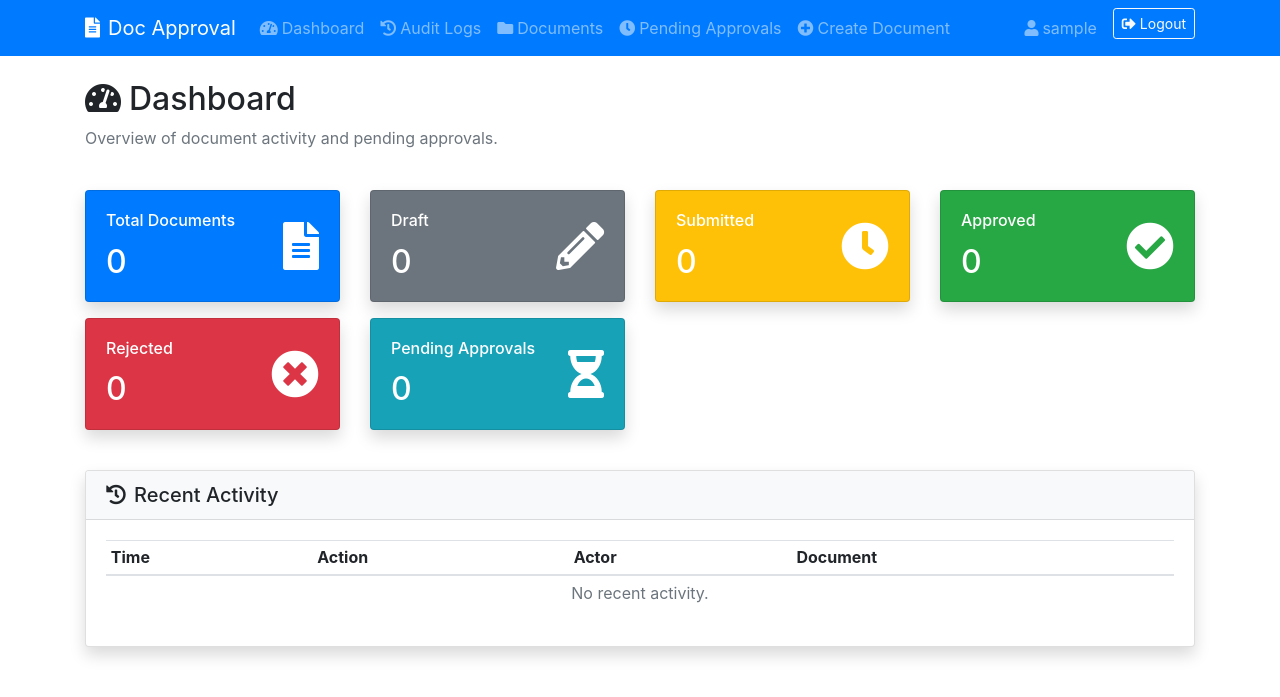
After one commit to mahfuz-ur-rahim/role-based-approval-workflow, a Django app: page /dashboard/ in a window 1280 px wide. The commit adds this page. Shown: the top 697 px of the page. Run offline with Django 5.2, Linux system fonts and the light colour scheme; the visitor is signed in with stand-in values (Sample User, id 1); data comes from the database, SQL or seed files in the repository; data that the repository does not hold is empty; some libraries are stand-ins or nearby versions.

Commit message:
Added dashboard

```diff
--- a/templates/base/base.html
+++ b/templates/base/base.html
@@ -55,6 +55,13 @@
                 <ul class="navbar-nav mr-auto">
                     {% if user.is_authenticated %}
                         {% if user.is_superuser %}
+                            {% if is_manager or is_admin %}
+                            <li class="nav-item">
+                                <a class="nav-link" href="{% url 'workflow:dashboard' %}">
+                                    <i class="fas fa-tachometer-alt mr-1"></i>Dashboard
+                                </a>
+                            </li>
+                            {% endif %}
                         <li class="nav-item">
                             <a class="nav-link" href="{% url 'reports:audit-log-list' %}">
                                 <i class="fas fa-history mr-1"></i>Audit Logs
--- /dev/null
+++ b/templates/workflow/dashboard.html
@@ -0,0 +1,149 @@
+{% extends "base/base.html" %}
+
+{% block content %}
+<div class="row mb-4">
+    <div class="col-md-12">
+        <h2><i class="fas fa-tachometer-alt mr-2"></i>Dashboard</h2>
+        <p class="text-muted">Overview of document activity and pending approvals.</p>
+    </div>
+</div>
+
+<!-- Statistics Cards -->
+<div class="row">
+    <div class="col-md-3 mb-3">
+        <div class="card text-white bg-primary shadow">
+            <div class="card-body">
+                <div class="d-flex justify-content-between align-items-center">
+                    <div>
+                        <h6 class="card-title">Total Documents</h6>
+                        <h2 class="mb-0">{{ total_docs }}</h2>
+                    </div>
+                    <i class="fas fa-file-alt fa-3x opacity-50"></i>
+                </div>
+            </div>
+        </div>
+    </div>
+    <div class="col-md-3 mb-3">
+        <div class="card text-white bg-secondary shadow">
+            <div class="card-body">
+                <div class="d-flex justify-content-between align-items-center">
+                    <div>
+                        <h6 class="card-title">Draft</h6>
+                        <h2 class="mb-0">{{ draft_count }}</h2>
+                    </div>
+                    <i class="fas fa-pencil-alt fa-3x opacity-50"></i>
+                </div>
+            </div>
+        </div>
+    </div>
+    <div class="col-md-3 mb-3">
+        <div class="card text-white bg-warning shadow">
+            <div class="card-body">
+                <div class="d-flex justify-content-between align-items-center">
+                    <div>
+                        <h6 class="card-title">Submitted</h6>
+                        <h2 class="mb-0">{{ submitted_count }}</h2>
+                    </div>
+                    <i class="fas fa-clock fa-3x opacity-50"></i>
+                </div>
+            </div>
+        </div>
+    </div>
+    <div class="col-md-3 mb-3">
+        <div class="card text-white bg-success shadow">
+            <div class="card-body">
+                <div class="d-flex justify-content-between align-items-center">
+                    <div>
+                        <h6 class="card-title">Approved</h6>
+                        <h2 class="mb-0">{{ approved_count }}</h2>
+                    </div>
+                    <i class="fas fa-check-circle fa-3x opacity-50"></i>
+                </div>
+            </div>
+        </div>
+    </div>
+    <div class="col-md-3 mb-3">
+        <div class="card text-white bg-danger shadow">
+            <div class="card-body">
+                <div class="d-flex justify-content-between align-items-center">
+                    <div>
+                        <h6 class="card-title">Rejected</h6>
+                        <h2 class="mb-0">{{ rejected_count }}</h2>
+                    </div>
+                    <i class="fas fa-times-circle fa-3x opacity-50"></i>
+                </div>
+            </div>
+        </div>
+    </div>
+    <div class="col-md-3 mb-3">
+        <div class="card text-white bg-info shadow">
+            <div class="card-body">
+                <div class="d-flex justify-content-between align-items-center">
+                    <div>
+                        <h6 class="card-title">Pending Approvals</h6>
+                        <h2 class="mb-0">{{ pending_approvals }}</h2>
+                    </div>
+                    <i class="fas fa-hourglass-half fa-3x opacity-50"></i>
+                </div>
+            </div>
+        </div>
+    </div>
+</div>
+
+<!-- Recent Activity -->
+<div class="row mt-4">
+    <div class="col-md-12">
+        <div class="card shadow">
+            <div class="card-header bg-light">
+                <h5 class="mb-0"><i class="fas fa-history mr-2"></i>Recent Activity</h5>
+            </div>
+            <div class="card-body">
+                <div class="table-responsive">
+                    <table class="table table-sm table-hover">
+                        <thead>
+                            <tr>
+                                <th>Time</th>
+                                <th>Action</th>
+                                <th>Actor</th>
+                                <th>Document</th>
+                            </tr>
+                        </thead>
+                        <tbody>
+                            {% for log in recent_logs %}
+                            <tr>
+                                <td>{{ log.created_at|date:"Y-m-d H:i" }}</td>
+                                <td>
+                                    {% if log.action == 'DOCUMENT_CREATED' %}
+                                        <span class="badge badge-primary">Created</span>
+                                    {% elif log.action == 'DOCUMENT_SUBMITTED' %}
+                                        <span class="badge badge-warning">Submitted</span>
+                                    {% elif log.action == 'DOCUMENT_APPROVED' %}
+                                        <span class="badge badge-success">Approved</span>
+                                    {% elif log.action == 'DOCUMENT_REJECTED' %}
+                                        <span class="badge badge-danger">Rejected</span>
+                                    {% else %}
+                                        <span class="badge badge-secondary">{{ log.get_action_display }}</span>
+                                    {% endif %}
+                                </td>
+                                <td>{{ log.actor.username|default:"System" }}</td>
+                                <td>
+                                    {% if log.document %}
+                                        <a href="{% url 'workflow:document-detail' log.document.id %}">{{ log.document.title }}</a>
+                                    {% else %}
+                                        <span class="text-muted">—</span>
+                                    {% endif %}
+                                </td>
+                            </tr>
+                            {% empty %}
+                            <tr>
+                                <td colspan="4" class="text-center text-muted">No recent activity.</td>
+                            </tr>
+                            {% endfor %}
+                        </tbody>
+                    </table>
+                </div>
+            </div>
+        </div>
+    </div>
+</div>
+{% endblock %}
--- a/workflow/urls.py
+++ b/workflow/urls.py
@@ -1,4 +1,5 @@
 from django.urls import path
+from workflow.views.dashboard import DashboardView
 from workflow.views.document_detail import DocumentDetailView
 from workflow.views.home import home
 from workflow.views.document_list import DocumentListView
@@ -17,6 +18,11 @@ urlpatterns = [
         "",
         home,
         name="home"
+    ),
+    path(
+        "dashboard/",
+        DashboardView.as_view(),
+        name="dashboard",
     ),
     path(
         "documents/",
--- a/workflow/views/__init__.py
+++ b/workflow/views/__init__.py
@@ -7,3 +7,4 @@ from .document_list import DocumentListView
 from .document_detail import DocumentDetailView
 from .document_submit import DocumentSubmitView
 from .home import home
+from .dashboard import DashboardView
--- /dev/null
+++ b/workflow/views/dashboard.py
@@ -0,0 +1,27 @@
+from django.db.models import Count
+from django.views.generic import TemplateView
+from workflow.mixins import ManagerRequiredMixin
+from workflow.models import Document, AuditLog
+
+class DashboardView(ManagerRequiredMixin, TemplateView):
+    template_name = "workflow/dashboard.html"
+
+    def get_context_data(self, **kwargs):
+        context = super().get_context_data(**kwargs)
+
+        # Document counts by status
+        context['total_docs'] = Document.objects.count()
+        context['draft_count'] = Document.objects.filter(status=Document.Status.DRAFT).count()
+        context['submitted_count'] = Document.objects.filter(status=Document.Status.SUBMITTED).count()
+        context['approved_count'] = Document.objects.filter(status=Document.Status.APPROVED).count()
+        context['rejected_count'] = Document.objects.filter(status=Document.Status.REJECTED).count()
+
+        # Pending approvals (submitted not created by current user)
+        context['pending_approvals'] = Document.objects.filter(
+            status=Document.Status.SUBMITTED
+        ).exclude(created_by=self.request.user).count()
+
+        # Recent audit logs
+        context['recent_logs'] = AuditLog.objects.select_related('actor', 'document').order_by('-created_at')[:10]
+
+        return context
```
